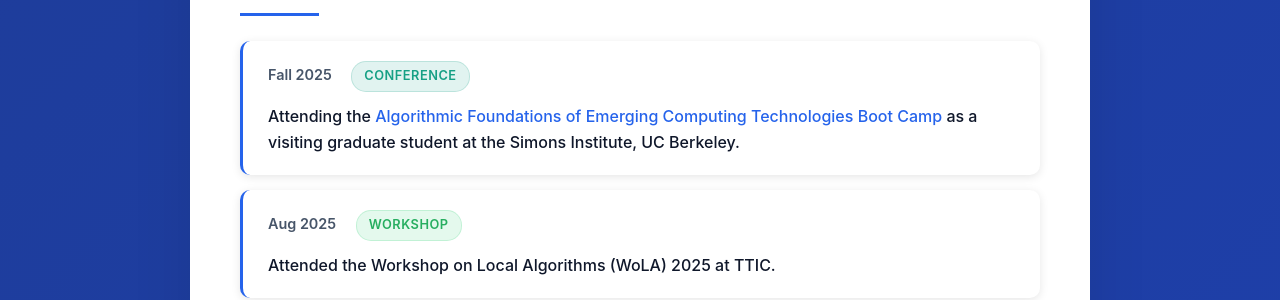
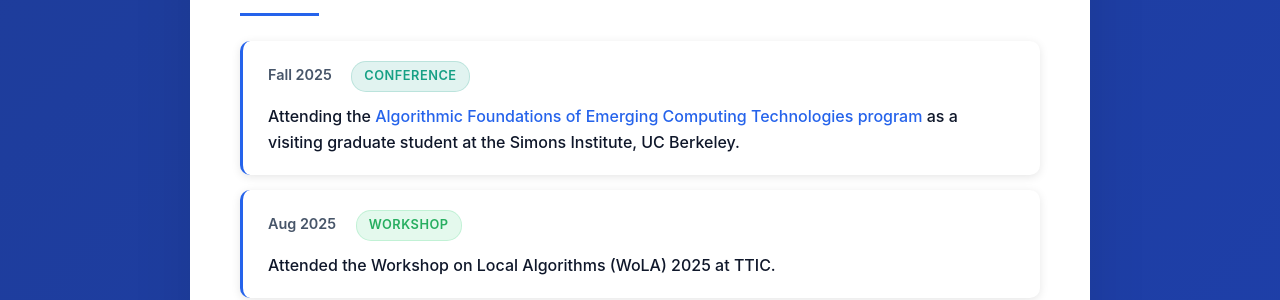
Before and after one commit to andisheGhs/andisheGhs.github.io, a Jekyll site: the page index.html, which Jekyll copies as it is, in a window 1280 px wide and 900 px high, scrolled down 2282 px. Shown: the part 154-454 px from the top of the window. Built offline with Jekyll 4.4.1, drawn with Linux system fonts in a browser that asks for light colours.

Commit message:
fixed boot camp

```diff
--- a/index.html
+++ b/index.html
@@ -846,7 +846,7 @@
                     <div class="news-item">
                         <span class="news-date">Fall 2025</span>
                         <span class="news-tag tag-conference">Conference</span>
-                        <p>Attending the <a href="https://simons.berkeley.edu/workshops/algorithmic-foundations-emerging-computing-technologies-boot-camp" target="_blank">Algorithmic Foundations of Emerging Computing Technologies Boot Camp</a> as a visiting graduate student at the Simons Institute, UC Berkeley.</p>
+                        <p>Attending the <a href="https://simons.berkeley.edu/programs/algorithmic-foundations-emerging-computing-technologies" target="_blank">Algorithmic Foundations of Emerging Computing Technologies program</a> as a visiting graduate student at the Simons Institute, UC Berkeley.</p>
                     </div>
 
                     <div class="news-item">
```
